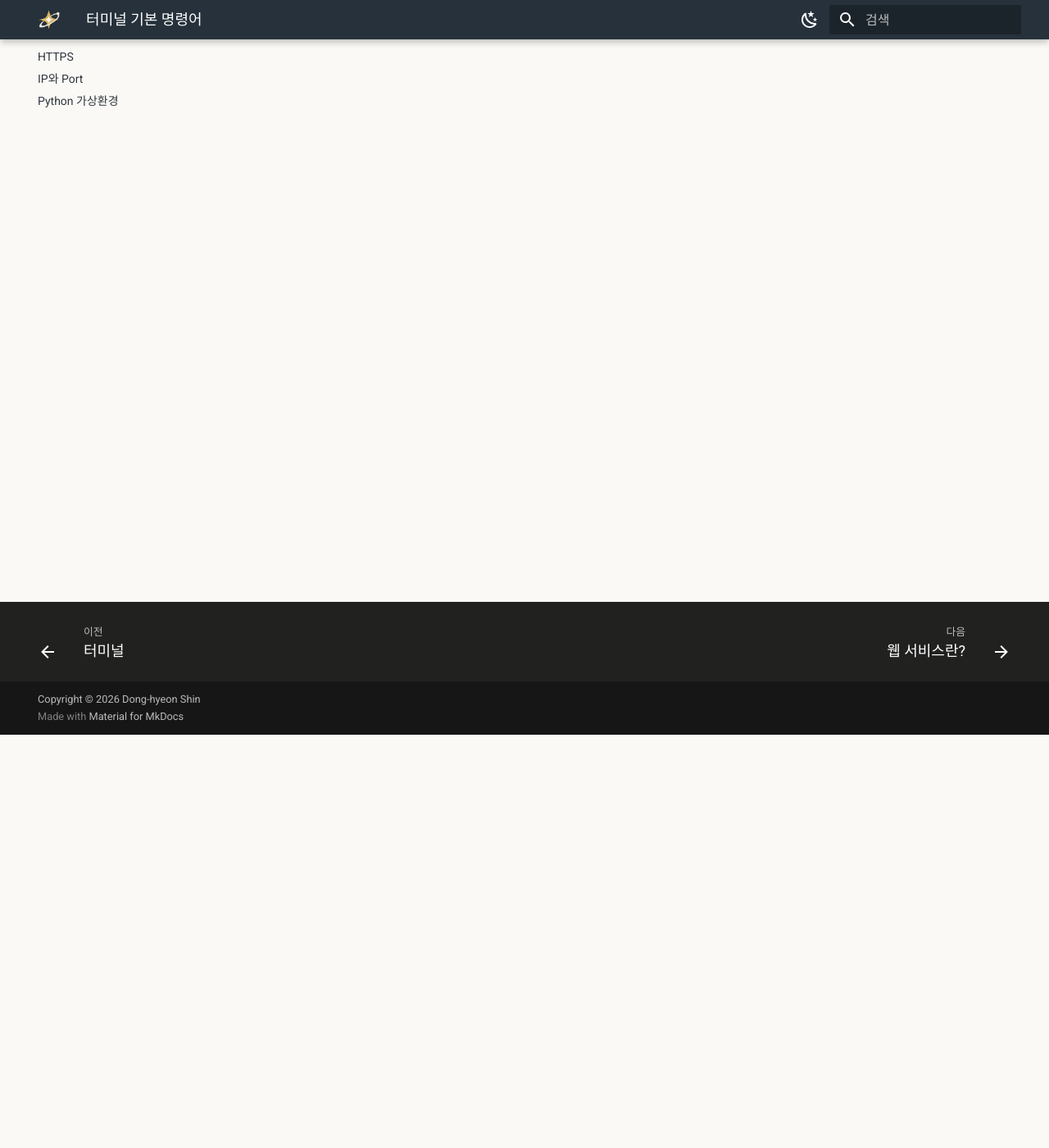
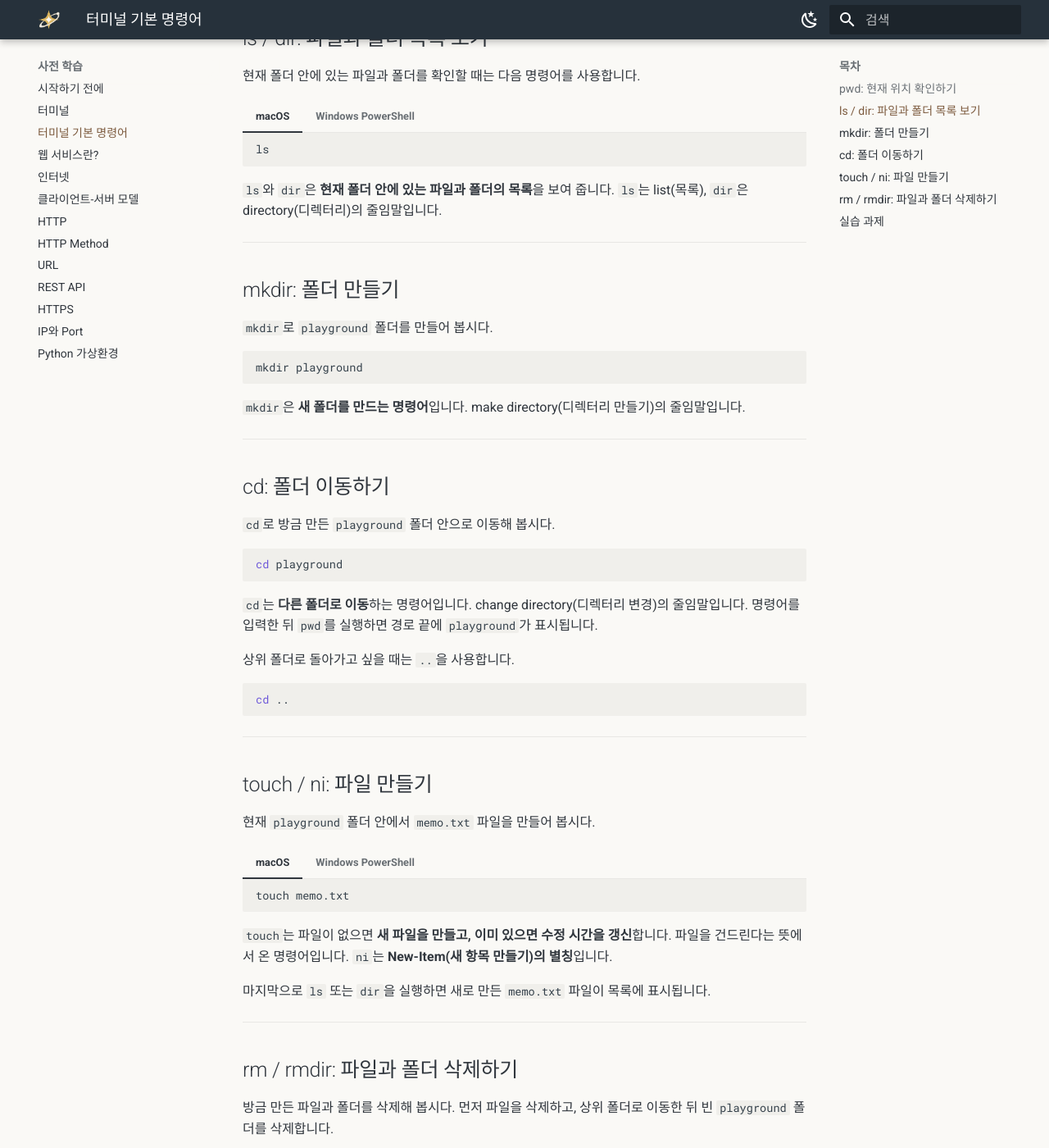
Before and after one commit to qu3vipon/the-hitchhikers-guide-to-ai, an MkDocs documentation site: the page built from docs/prerequisites/terminal-commands.md, in a window 1280 px wide and 1400 px high, scrolled down 504 px. Shown: the whole window at 82% size. Built offline with MkDocs 1.6.1 and Material for MkDocs 9.7.7, drawn with Linux system fonts in a browser that asks for light colours; some of the changed text lies outside the part shown.

Commit message:
docs: expand terminal command guide

````diff
--- a/docs/prerequisites/terminal-commands.md
+++ b/docs/prerequisites/terminal-commands.md
@@ -1 +1,167 @@
 # 터미널 기본 명령어
+
+터미널에서 자주 사용되는 명령어를 배워봅시다.
+
+## pwd: 현재 위치 확인하기
+
+터미널은 항상 특정 폴더 안에서 작업합니다. 먼저 현재 어느 폴더에 있는지 확인해 봅시다.
+
+```shell
+pwd
+```
+
+`pwd`는 **현재 작업 중인 폴더의 경로**를 보여 줍니다. `print working directory`의 줄임말입니다.
+
+---
+
+## ls / dir: 파일과 폴더 목록 보기
+
+현재 폴더 안에 있는 파일과 폴더를 확인할 때는 다음 명령어를 사용합니다.
+
+=== "macOS"
+
+    ```shell
+    ls
+    ```
+
+=== "Windows PowerShell"
+
+    ```powershell
+    dir
+    ```
+
+`ls`와 `dir`은 **현재 폴더 안에 있는 파일과 폴더의 목록**을 보여 줍니다. `ls`는 list(목록), `dir`은 directory(디렉터리)의 줄임말입니다.
+
+---
+
+## mkdir: 폴더 만들기
+
+`mkdir`로 `playground` 폴더를 만들어 봅시다.
+
+```shell
+mkdir playground
+```
+
+`mkdir`은 **새 폴더를 만드는 명령어**입니다. make directory(디렉터리 만들기)의 줄임말입니다.
+
+---
+
+## cd: 폴더 이동하기
+
+`cd`로 방금 만든 `playground` 폴더 안으로 이동해 봅시다.
+
+```shell
+cd playground
+```
+
+`cd`는 **다른 폴더로 이동**하는 명령어입니다. change directory(디렉터리 변경)의 줄임말입니다. 명령어를 입력한 뒤 `pwd`를 실행하면 경로 끝에 `playground`가 표시됩니다.
+
+상위 폴더로 돌아가고 싶을 때는 `..`을 사용합니다.
+
+```shell
+cd ..
+```
+
+---
+
+## touch / ni: 파일 만들기
+
+현재 `playground` 폴더 안에서 `memo.txt` 파일을 만들어 봅시다.
+
+=== "macOS"
+
+    ```shell
+    touch memo.txt
+    ```
+
+=== "Windows PowerShell"
+
+    ```powershell
+    ni memo.txt
+    ```
+
+`touch`는 파일이 없으면 **새 파일을 만들고, 이미 있으면 수정 시간을 갱신**합니다. 파일을 건드린다는 뜻에서 온 명령어입니다. `ni`는 **New-Item(새 항목 만들기)의 별칭**입니다.
+
+마지막으로 `ls` 또는 `dir`을 실행하면 새로 만든 `memo.txt` 파일이 목록에 표시됩니다.
+
+---
+
+## rm / rmdir: 파일과 폴더 삭제하기
+
+방금 만든 파일과 폴더를 삭제해 봅시다. 먼저 파일을 삭제하고, 상위 폴더로 이동한 뒤 빈 `playground` 폴더를 삭제합니다.
+
+=== "macOS"
+
+    ```shell
+    rm memo.txt
+    cd ..
+    rmdir playground
+    ```
+
+=== "Windows PowerShell"
+
+    ```powershell
+    rm memo.txt
+    cd ..
+    rm playground
+    ```
+
+`rm`과 `rmdir`은 **파일과 폴더를 삭제**하는 명령어입니다. `rm`은 remove(제거), `rmdir`은 remove directory(디렉터리 제거)의 줄임말입니다. Windows PowerShell에서 `rm`은 Remove-Item의 별칭입니다. `rmdir`은 비어 있는 폴더만 삭제할 수 있습니다. 파일이 남아 있는 폴더를 한 번에 삭제하는 명령어도 있지만, 실수로 중요한 파일을 지울 수 있으므로 이 과정에서는 다루지 않습니다.
+
+## :material-pencil: 실습 과제
+
+터미널에서 아래 순서대로 `playground` 폴더와 `note.txt` 파일을 만들었다가 삭제해 보세요.
+
+1. `playground` 폴더를 만듭니다.
+2. `playground` 폴더로 이동합니다.
+3. `note.txt` 파일을 만듭니다.
+4. 파일 목록에서 `note.txt`를 확인합니다.
+5. `note.txt`와 `playground` 폴더를 차례로 삭제합니다.
+
+??? success "정답·해설"
+    먼저 공통 명령어로 폴더를 만들고 이동합니다.
+
+    ```shell
+    mkdir playground
+    cd playground
+    ```
+
+    운영체제에 맞는 명령어로 파일을 만들고, 목록을 확인한 뒤 삭제합니다.
+
+    === "macOS"
+
+        ```shell
+        touch note.txt
+        ls
+        rm note.txt
+        ```
+
+    === "Windows PowerShell"
+
+        ```powershell
+        ni note.txt
+        dir
+        rm note.txt
+        ```
+
+    상위 폴더로 돌아가는 명령어는 두 운영체제에서 같습니다.
+
+    ```shell
+    cd ..
+    ```
+
+    마지막으로 운영체제에 맞는 명령어로 빈 `playground` 폴더를 삭제합니다.
+
+    === "macOS"
+
+        ```shell
+        rmdir playground
+        ```
+
+    === "Windows PowerShell"
+
+        ```powershell
+        rm playground
+        ```
+
+    파일과 폴더를 삭제한 뒤 `dir` 또는 `ls`로 목록을 확인해 보세요. `playground`가 더 이상 표시되지 않으면 성공입니다.
````
Also changed, not shown: docs/prerequisites/index.md (+4 -3 lines).
